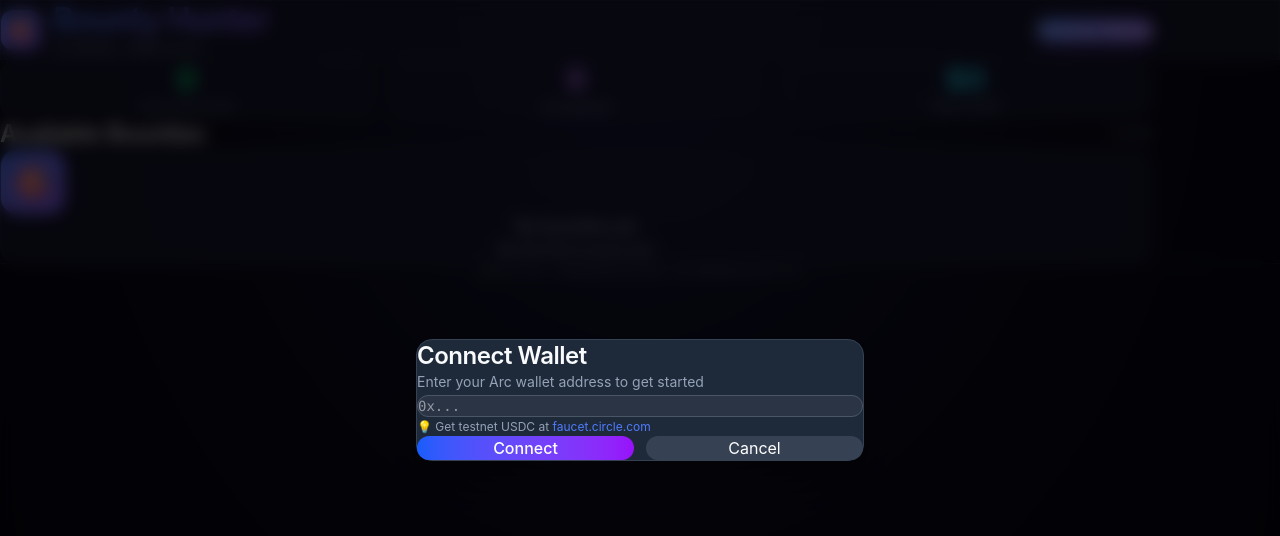
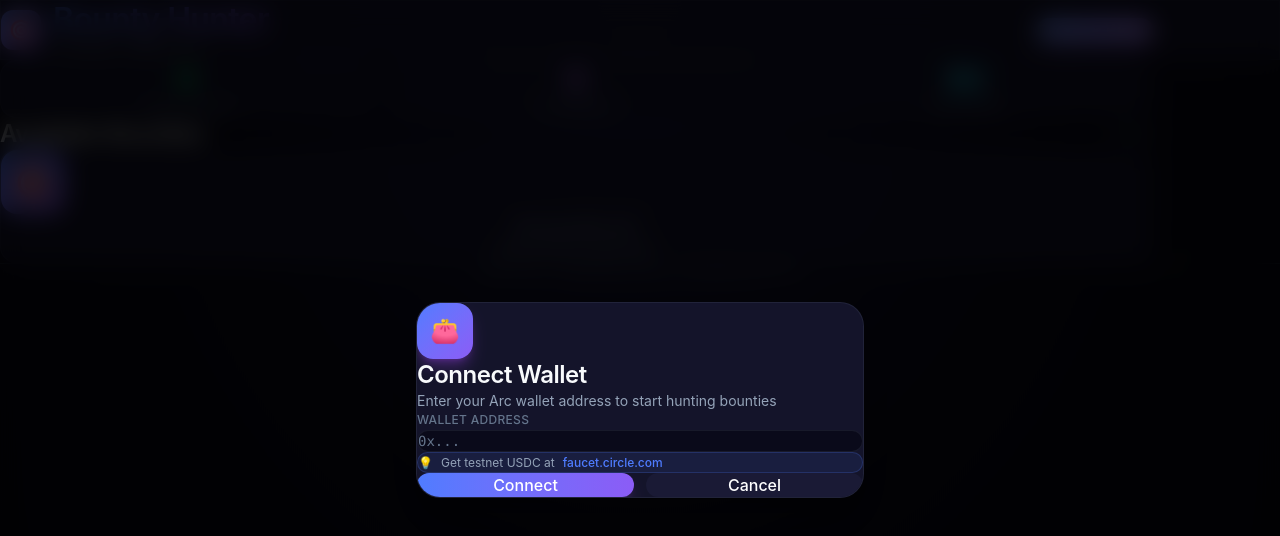
Before and after one commit to Vibeaman/bounty-hunter, a Next.js app: page / in a window 1280 px wide. Both pictures are taken after a click on the button "Connect Wallet". Shown: the top 536 px of the page. Built offline with nearby package versions, Linux system fonts and the light colour scheme.

Commit message:
layer 4: modals with icons, labels, better inputs, glass styling

```diff
--- a/src/app/page.tsx
+++ b/src/app/page.tsx
@@ -262,38 +262,59 @@
 
       {/* Connect Modal */}
       {showConnect && (
-        <div className="fixed inset-0 bg-black/70 backdrop-blur-sm flex items-center justify-center z-50">
-          <div className="bg-gray-800 border border-gray-700 p-6 rounded-2xl w-full max-w-md shadow-2xl">
-            <h2 className="text-xl font-bold mb-2">Connect Wallet</h2>
-            <p className="text-gray-400 text-sm mb-4">
-              Enter your Arc wallet address to get started
+        <div className="fixed inset-0 bg-black/80 backdrop-blur-md flex items-center justify-center z-50 p-4">
+          <div className="glass rounded-3xl w-full max-w-md shadow-2xl animate-fade-in overflow-hidden">
+            {/* Modal Header */}
+            <div className="p-6 pb-0">
+              <div className="w-14 h-14 rounded-2xl bg-gradient-to-br from-[var(--accent-blue)] to-[var(--accent-purple)] flex items-center justify-center text-2xl mb-4 shadow-lg shadow-purple-500/30">
+                👛
+              </div>
+              <h2 className="text-2xl font-semibold text-[var(--text-primary)] mb-2">Connect Wallet</h2>
+              <p className="text-[var(--text-secondary)] text-sm">
+                Enter your Arc wallet address to start hunting bounties
               </p>
+            </div>
 
+            {/* Modal Body */}
+            <div className="p-6">
+              <label className="block text-xs font-medium text-[var(--text-muted)] uppercase tracking-wide mb-2">
+                Wallet Address
+              </label>
               <input
                 placeholder="0x..."
                 value={addressInput}
                 onChange={(e) => setAddressInput(e.target.value)}
-              className="w-full bg-gray-700/50 border border-gray-600 p-3 rounded-xl mb-4 font-mono text-sm focus:outline-none focus:border-blue-500"
+                className="w-full bg-[var(--bg-primary)] border border-[var(--border-color)] p-4 rounded-xl font-mono text-sm text-[var(--text-primary)] placeholder:text-[var(--text-muted)] focus:outline-none focus:border-[var(--accent-blue)] transition-colors"
               />
 
-            <p className="text-xs text-gray-500 mb-4">
-              💡 Get testnet USDC at{' '}
-              <a href="https://faucet.circle.com" target="_blank" className="text-blue-400 hover:underline">
+              <div className="mt-4 p-3 rounded-xl bg-[var(--accent-blue)]/10 border border-[var(--accent-blue)]/20">
+                <p className="text-xs text-[var(--text-secondary)] flex items-center gap-2">
+                  <span>💡</span>
+                  Get testnet USDC at{' '}
+                  <a href="https://faucet.circle.com" target="_blank" className="text-[var(--accent-cyan)] hover:underline font-medium">
                     faucet.circle.com
                   </a>
                 </p>
+              </div>
+            </div>
 
-            <div className="flex gap-3">
+            {/* Modal Footer */}
+            <div className="p-6 pt-0 flex gap-3">
               <button
                 onClick={connectWallet}
                 disabled={connecting}
-                className="flex-1 bg-gradient-to-r from-blue-600 to-purple-600 hover:from-blue-500 hover:to-purple-500 py-3 rounded-xl font-medium disabled:opacity-50"
+                className="flex-1 py-3.5 rounded-xl font-medium bg-gradient-to-r from-[var(--accent-blue)] to-[var(--accent-purple)] hover:opacity-90 transition-all disabled:opacity-50 shadow-lg shadow-purple-500/20"
               >
-                {connecting ? 'Connecting...' : 'Connect'}
+                {connecting ? (
+                  <span className="flex items-center justify-center gap-2">
+                    <span className="w-4 h-4 border-2 border-white/30 border-t-white rounded-full animate-spin"></span>
+                    Connecting...
+                  </span>
+                ) : 'Connect'}
               </button>
               <button
                 onClick={() => setShowConnect(false)}
-                className="flex-1 bg-gray-700 hover:bg-gray-600 py-3 rounded-xl"
+                className="flex-1 py-3.5 rounded-xl font-medium bg-[var(--bg-card)] hover:bg-[var(--bg-card-hover)] transition-colors"
               >
                 Cancel
               </button>
@@ -304,52 +325,91 @@
 
       {/* Create Modal */}
       {showCreate && (
-        <div className="fixed inset-0 bg-black/70 backdrop-blur-sm flex items-center justify-center z-50">
-          <div className="bg-gray-800 border border-gray-700 p-6 rounded-2xl w-full max-w-md shadow-2xl">
-            <h2 className="text-xl font-bold mb-4">Post a Bounty</h2>
+        <div className="fixed inset-0 bg-black/80 backdrop-blur-md flex items-center justify-center z-50 p-4">
+          <div className="glass rounded-3xl w-full max-w-lg shadow-2xl animate-fade-in overflow-hidden max-h-[90vh] overflow-y-auto">
+            {/* Modal Header */}
+            <div className="p-6 pb-0">
+              <div className="w-14 h-14 rounded-2xl bg-gradient-to-br from-green-500 to-emerald-600 flex items-center justify-center text-2xl mb-4 shadow-lg shadow-green-500/30">
+                🎯
+              </div>
+              <h2 className="text-2xl font-semibold text-[var(--text-primary)] mb-2">Post a Bounty</h2>
+              <p className="text-[var(--text-secondary)] text-sm">
+                Create a task and let AI verify submissions automatically
+              </p>
+            </div>
 
+            {/* Modal Body */}
+            <div className="p-6 space-y-4">
+              {/* Title */}
+              <div>
+                <label className="block text-xs font-medium text-[var(--text-muted)] uppercase tracking-wide mb-2">
+                  Title
+                </label>
                 <input
-              placeholder="Title (e.g., Design a logo)"
+                  placeholder="e.g., Design a logo for my startup"
                   value={title}
                   onChange={(e) => setTitle(e.target.value)}
-              className="w-full bg-gray-700/50 border border-gray-600 p-3 rounded-xl mb-3 focus:outline-none focus:border-green-500"
+                  className="w-full bg-[var(--bg-primary)] border border-[var(--border-color)] p-4 rounded-xl text-[var(--text-primary)] placeholder:text-[var(--text-muted)] focus:outline-none focus:border-green-500 transition-colors"
                 />
+              </div>
 
+              {/* Description */}
+              <div>
+                <label className="block text-xs font-medium text-[var(--text-muted)] uppercase tracking-wide mb-2">
+                  Description
+                </label>
                 <textarea
-              placeholder="Description - What do you need done?"
+                  placeholder="What do you need done? Be specific about the deliverables..."
                   value={description}
                   onChange={(e) => setDescription(e.target.value)}
-              className="w-full bg-gray-700/50 border border-gray-600 p-3 rounded-xl mb-3 h-24 focus:outline-none focus:border-green-500"
+                  className="w-full bg-[var(--bg-primary)] border border-[var(--border-color)] p-4 rounded-xl h-24 text-[var(--text-primary)] placeholder:text-[var(--text-muted)] focus:outline-none focus:border-green-500 transition-colors resize-none"
                 />
+              </div>
 
+              {/* Requirements */}
+              <div>
+                <label className="block text-xs font-medium text-[var(--text-muted)] uppercase tracking-wide mb-2">
+                  Requirements <span className="text-[var(--accent-purple)]">(AI Verification Criteria)</span>
+                </label>
                 <textarea
-              placeholder="Requirements - AI will verify submissions against these criteria"
+                  placeholder="List specific requirements that AI will check against submissions..."
                   value={requirements}
                   onChange={(e) => setRequirements(e.target.value)}
-              className="w-full bg-gray-700/50 border border-gray-600 p-3 rounded-xl mb-3 h-24 focus:outline-none focus:border-green-500"
+                  className="w-full bg-[var(--bg-primary)] border border-[var(--border-color)] p-4 rounded-xl h-24 text-[var(--text-primary)] placeholder:text-[var(--text-muted)] focus:outline-none focus:border-green-500 transition-colors resize-none"
                 />
+              </div>
 
-            <div className="relative mb-4">
+              {/* Reward */}
+              <div>
+                <label className="block text-xs font-medium text-[var(--text-muted)] uppercase tracking-wide mb-2">
+                  Reward Amount
+                </label>
+                <div className="relative">
                   <input
                     placeholder="10"
                     type="number"
                     value={reward}
                     onChange={(e) => setReward(e.target.value)}
-                className="w-full bg-gray-700/50 border border-gray-600 p-3 rounded-xl pr-20 focus:outline-none focus:border-green-500"
+                    className="w-full bg-[var(--bg-primary)] border border-[var(--border-color)] p-4 rounded-xl pr-20 text-[var(--text-primary)] placeholder:text-[var(--text-muted)] focus:outline-none focus:border-green-500 transition-colors"
                   />
-              <span className="absolute right-3 top-3 text-gray-400 font-medium">USDC</span>
+                  <span className="absolute right-4 top-1/2 -translate-y-1/2 text-[var(--text-muted)] font-medium bg-[var(--bg-card)] px-2 py-1 rounded-lg text-sm">
+                    USDC
+                  </span>
+                </div>
+              </div>
             </div>
 
-            <div className="flex gap-3">
+            {/* Modal Footer */}
+            <div className="p-6 pt-2 flex gap-3">
               <button
                 onClick={createBounty}
-                className="flex-1 bg-gradient-to-r from-green-600 to-green-500 hover:from-green-500 hover:to-green-400 py-3 rounded-xl font-medium"
+                className="flex-1 py-3.5 rounded-xl font-medium bg-gradient-to-r from-green-500 to-emerald-600 hover:opacity-90 transition-all shadow-lg shadow-green-500/20"
               >
-                Post Bounty
+                🚀 Post Bounty
               </button>
               <button
                 onClick={() => setShowCreate(false)}
-                className="flex-1 bg-gray-700 hover:bg-gray-600 py-3 rounded-xl"
+                className="flex-1 py-3.5 rounded-xl font-medium bg-[var(--bg-card)] hover:bg-[var(--bg-card-hover)] transition-colors"
               >
                 Cancel
               </button>
```
Lines whose indentation alone changed are shown as unchanged.
